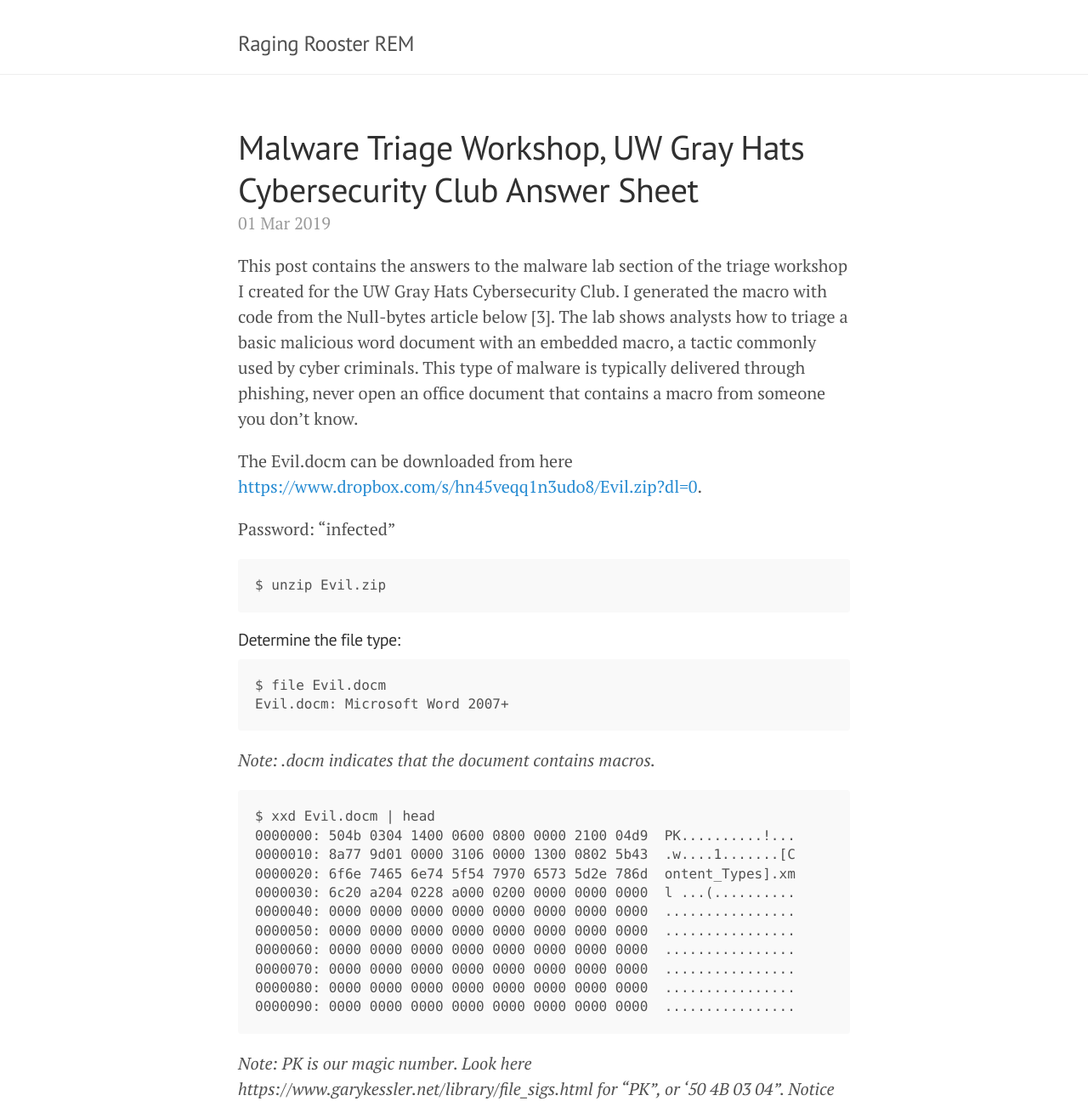
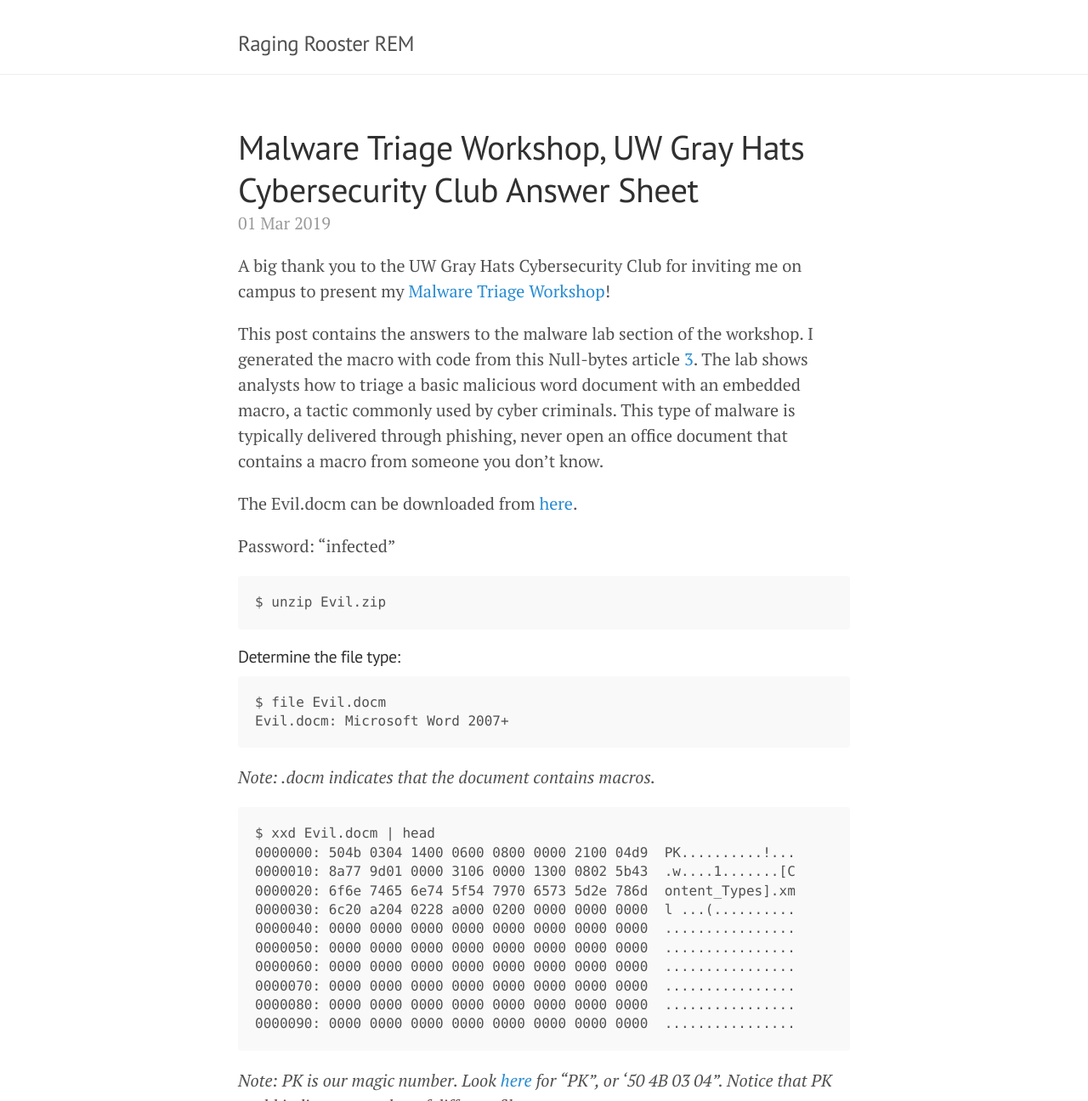
Before and after one commit to ragingrooster/ragingrooster.github.io, a Jekyll site: the page built from _posts/2019-03-01-Malware-Triage-Workshop-Answers.md, in a window 1280 px wide and 1400 px high, cut to the strip 104-1400 px from the top of the window. Shown: the whole strip at 85% size. Built offline with Jekyll 4.4.1, drawn with Linux system fonts in a browser that asks for light colours; some of the changed text lies outside the part shown.

Commit message:
Update 2019-03-01-Malware-Triage-Workshop-Answers.md

````diff
--- a/_posts/2019-03-01-Malware-Triage-Workshop-Answers.md
+++ b/_posts/2019-03-01-Malware-Triage-Workshop-Answers.md
@@ -2,9 +2,11 @@
 layout: post
 title: Malware Triage Workshop, UW Gray Hats Cybersecurity Club Answer Sheet
 ---
-This post contains the answers to the malware lab section of the triage workshop I created for the UW Gray Hats Cybersecurity Club. I generated the macro with code from the Null-bytes article below [3]. The lab shows analysts how to triage a basic malicious word document with an embedded macro, a tactic commonly used by cyber criminals. This type of malware is typically delivered through phishing, never open an office document that contains a macro from someone you don’t know.
+A big thank you to the UW Gray Hats Cybersecurity Club for inviting me on campus to present my [Malware Triage Workshop](https://drive.google.com/file/d/1NcKC3OEHoNdFBMVwWoqOKifNaXC4Fd_D/preview)!
 
-The Evil.docm can be downloaded from here <https://www.dropbox.com/s/hn45veqq1n3udo8/Evil.zip?dl=0>.
+This post contains the answers to the malware lab section of the workshop. I generated the macro with code from this Null-bytes article [3](https://null-byte.wonderhowto.com/how-to/create-obfuscate-virus-inside-microsoft-word-document-0167780/). The lab shows analysts how to triage a basic malicious word document with an embedded macro, a tactic commonly used by cyber criminals. This type of malware is typically delivered through phishing, never open an office document that contains a macro from someone you don’t know.
+
+The Evil.docm can be downloaded from [here](https://www.dropbox.com/s/hn45veqq1n3udo8/Evil.zip?dl=0).
 
 Password: "infected"
 ```
@@ -30,7 +32,7 @@ $ xxd Evil.docm | head
 0000080: 0000 0000 0000 0000 0000 0000 0000 0000  ................
 0000090: 0000 0000 0000 0000 0000 0000 0000 0000  ................
 ```
-_Note: PK is our magic number. Look here https://www.garykessler.net/library/file_sigs.html for "PK", or '50 4B 03 04".
+_Note: PK is our magic number. Look [here](https://www.garykessler.net/library/file_sigs.html) for "PK", or '50 4B 03 04".
 Notice that PK could indicate a number of different file types._
 
 #### Generate Hashes:
@@ -407,7 +409,7 @@ A: word/vbaProject.bin
  A5:      3204 'VBA/_VBA_PROJECT'
  A6:       762 'VBA/dir'
 ```
-_Note: Take note of the stream numbers '3' & '4'. The "letter M next to the index is an indicator for the presence of VBA code. A lowercase letter m indicates VBA code with only Attribute statements, an uppercase letter M indicates more sophisticated VBA code, i.e. code with other statement types than Attribute statements." [4] The capital M is the stream we should look closely at._
+_Note: Take note of the stream numbers '3' & '4'. The "letter M next to the index is an indicator for the presence of VBA code. A lowercase letter m indicates VBA code with only Attribute statements, an uppercase letter M indicates more sophisticated VBA code, i.e. code with other statement types than Attribute statements." [4](https://isc.sans.edu/diary/oledump+analysis+of+Rocket+Kitten+-+Guest+Diary+by+Didier+Stevens/19137) The capital M is the stream we should look closely at._
 
 _Side Note: Word/Excel/PPT docs are actually zipped xml documents._
 ```
````
Also changed, not shown: other parts of _posts/2019-03-01-Malware-Triage-Workshop-Answers.md (+2 -2 lines).
